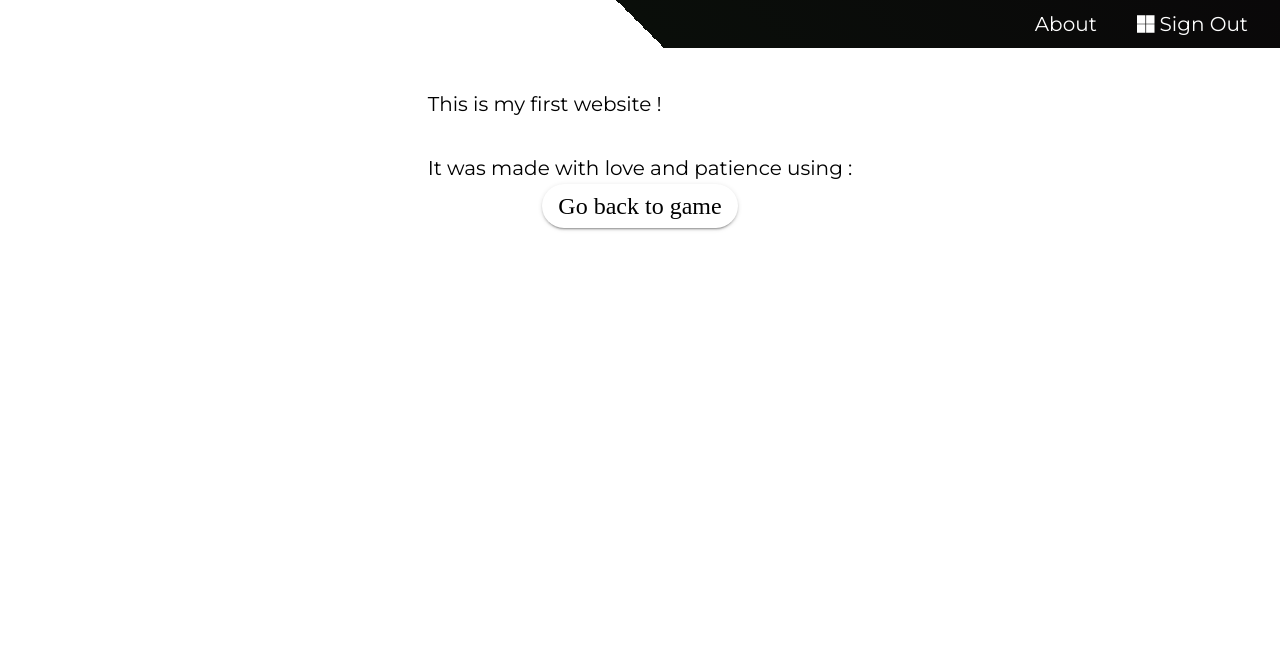
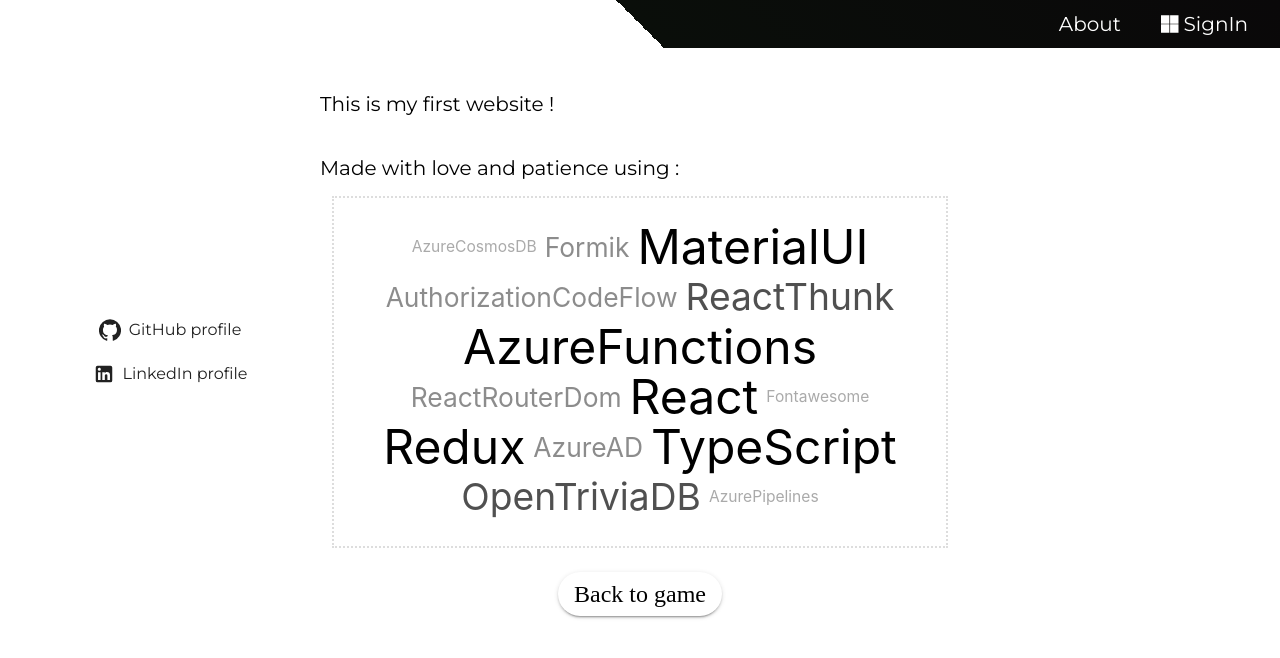
Before and after one commit to IsaRK/questionplease-frontend, a React (Create React App) app: page /about in a window 1280 px wide. Shown: the top 658 px of the page. Built offline with nearby package versions, Linux system fonts and the light colour scheme; no server answers; a web font is replaced by a local one.

Commit message:
with about page

```diff
--- a/src/components/About.tsx
+++ b/src/components/About.tsx
@@ -3,39 +3,118 @@
 import { Link } from "react-router-dom";
 import NavBar from "./NavBar";
 import { useStyles } from "./styles";
+import GitHubIcon from "@material-ui/icons/GitHub";
+import LinkedInIcon from "@material-ui/icons/LinkedIn";
 
 export const About: React.FunctionComponent = () => {
   const classes = useStyles();
 
   const content = `This is my first website ! \n
-  It was made with love and patience using :`;
+  Made with love and patience using :`;
 
-  /*
-  var __html = require("./tagcloud.html");
-  var template = { __html: __html };
-  */
-  //<div dangerouslySetInnerHTML={template} />
+  const tagCloud = (
+    <Grid container id="htmltagcloud" spacing={1}>
+      <Grid item className="wrd tagcloud0">
+        AzureCosmosDB{" "}
+      </Grid>
+      <Grid item className="wrd tagcloud1">
+        Formik{" "}
+      </Grid>
+      <Grid item className="wrd tagcloud3">
+        MaterialUI{" "}
+      </Grid>
+      <Grid item className="wrd tagcloud1">
+        AuthorizationCodeFlow{" "}
+      </Grid>
+      <Grid item className="wrd tagcloud2">
+        ReactThunk{" "}
+      </Grid>
+      <Grid item className="wrd tagcloud3">
+        AzureFunctions{" "}
+      </Grid>
+      <Grid item className="wrd tagcloud1">
+        ReactRouterDom{" "}
+      </Grid>
+      <Grid item className="wrd tagcloud3">
+        React{" "}
+      </Grid>
+      <Grid item className="wrd tagcloud0">
+        Fontawesome{" "}
+      </Grid>
+      <Grid item className="wrd tagcloud3">
+        Redux{" "}
+      </Grid>
+      <Grid item className="wrd tagcloud1">
+        AzureAD{" "}
+      </Grid>
+      <Grid item className="wrd tagcloud3">
+        TypeScript{" "}
+      </Grid>
+      <Grid item className="wrd tagcloud2">
+        OpenTriviaDB{" "}
+      </Grid>
+      <Grid item className="wrd tagcloud0">
+        AzurePipelines{" "}
+      </Grid>
+    </Grid>
+  );
 
   return (
     <div>
       <NavBar />
       <Box display="flex" justifyContent="center" mt={5}>
-        <Grid container direction="column" alignItems="center">
+        <Grid
+          container
+          direction="row"
+          alignItems="center"
+          justify="flex-start"
+        >
+          <Grid item xs={3} justify="flex-start">
+            <Box ml={3} display="flex" flexDirection="column">
+              <Button
+                variant="text"
+                size="large"
+                startIcon={<GitHubIcon />}
+                target="gitHubProfile"
+                href="https://github.com/IsaRK"
+              >
+                <Typography variant="subtitle1">GitHub profile</Typography>
+              </Button>
+              <Button
+                variant="text"
+                size="large"
+                startIcon={<LinkedInIcon />}
+                target="LinkedInProfile"
+                href="https://www.linkedin.com/in/isabelle-riverain/"
+              >
+                <Typography variant="subtitle1">LinkedIn profile</Typography>
+              </Button>
+            </Box>
+          </Grid>
+          <Grid container direction="column" xs={6}>
+            <Grid item>
               <Typography
                 variant="h6"
                 display="inline"
                 style={{ whiteSpace: "pre-line" }}
               >
-            <div>{content}</div>
+                {content}
               </Typography>
+            </Grid>
+            <Grid item>{tagCloud}</Grid>
+            <Grid item>
+              <Box mt={3} justifyContent="center" display="flex">
                 <Button
                   component={Link}
                   to="/play"
                   variant="contained"
                   className={classes.clickeable}
                 >
-            <Typography variant="h5">Go back to game</Typography>
+                  <Typography variant="h5">Back to game</Typography>
                 </Button>
+              </Box>
+            </Grid>
+          </Grid>
         </Grid>
       </Box>
     </div>
--- a/src/components/NavBar.tsx
+++ b/src/components/NavBar.tsx
@@ -1,8 +1,10 @@
+import { FontAwesomeIcon } from "@fortawesome/react-fontawesome";
 import { AppBar, Button, Grid, Toolbar, Typography } from "@material-ui/core";
 import React from "react";
 import { useSelector } from "react-redux";
 import { Link } from "react-router-dom";
 import { RootState } from "../redux/reducer";
+import { authService } from "../services/authService";
 import SignOutButton from "./SignOutButton";
 import { useStyles } from "./styles";
 
@@ -11,6 +13,15 @@
   const identity = useSelector((state: RootState) => state.loginState.Identity);
 
   const classes = useStyles();
+
+  const signInButton = (
+    <Button component={Link} to="/" className={classes.navbarLink}>
+      <Typography variant="h6">
+        <FontAwesomeIcon icon={authService.icon} />
+        {" SignIn"}
+      </Typography>
+    </Button>
+  );
 
   return (
     <AppBar position="static" className={classes.navbar}>
@@ -26,9 +37,7 @@
               <Typography variant="h6">About</Typography>
             </Button>
           </Grid>
-          <Grid item>
-            <SignOutButton />
-          </Grid>
+          <Grid item>{isLogged ? <SignOutButton /> : signInButton}</Grid>
         </Grid>
       </Toolbar>
     </AppBar>
--- a/src/components/SignInButton.tsx
+++ b/src/components/SignInButton.tsx
@@ -49,7 +49,12 @@
         <ButtonGroup variant="text">
           <Tooltip
             arrow
-            title="SignIn and choose a login to keep track of your score and appear in the leaderboard"
+            title={
+              <Typography variant="subtitle1">
+                SignIn and choose a login to keep track of your score and appear
+                in the leaderboard
+              </Typography>
+            }
             TransitionComponent={Zoom}
             className={classes.tooltip}
           >
@@ -62,7 +67,11 @@
           </Tooltip>
           <Tooltip
             arrow
-            title="You will not appear on the leaderboard"
+            title={
+              <Typography variant="subtitle1">
+                You will not appear on the leaderboard
+              </Typography>
+            }
             TransitionComponent={Zoom}
             className={classes.tooltip}
           >
--- a/src/components/styles.tsx
+++ b/src/components/styles.tsx
@@ -29,7 +29,7 @@
     backgroundColor: "white",
     color: "rgba(0, 0, 0, 0.87)",
     boxShadow: "black",
-    fontSize: 11,
+    fontSize: 15,
   },
 });
 
--- a/src/index.css
+++ b/src/index.css
@@ -12,3 +12,54 @@
   font-family: source-code-pro, Menlo, Monaco, Consolas, "Courier New",
     monospace;
 }
+
+#htmltagcloud {
+  font-size: 75%;
+  width: auto; /* auto or fixed width, e.g. 500px   */
+
+  background-color: #fff;
+  margin: 1em 1em 0 1em;
+  border: 2px dotted #ddd;
+  padding: 2em;
+}
+
+#htmltagcloud {
+  line-height: 3.5em;
+  word-spacing: normal;
+  letter-spacing: normal;
+  text-transform: none;
+  text-align: justify;
+  text-indent: 0;
+  text-decoration: none;
+  flex-wrap: wrap;
+  justify-content: center;
+}
+
+.wrd {
+  padding: 0;
+  position: relative;
+}
+
+.tagcloud0 {
+  font-size: 1.3em;
+  color: #02020256;
+  z-index: 10;
+}
+
+.tagcloud1 {
+  font-size: 2.2em;
+  color: #00000073;
+  z-index: 9;
+}
+
+.tagcloud2 {
+  font-size: 3.1em;
+  color: #000000af;
+  z-index: 8;
+}
+
+.tagcloud3 {
+  font-size: 4em;
+  color: #000000;
+  z-index: 7;
+}
```
Also changed, not shown: src/components/tagcloud.html (deleted, +0 -22 lines), 2 other files (tests, documents, lock files or other folders). Lines whose indentation alone changed are shown as unchanged.
